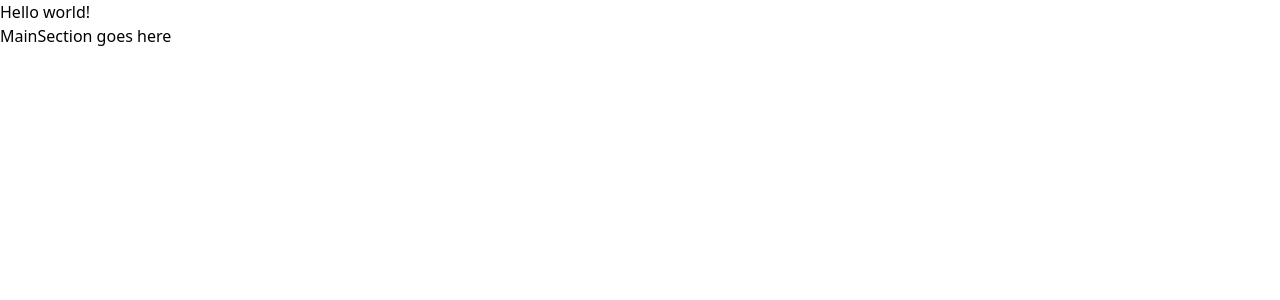
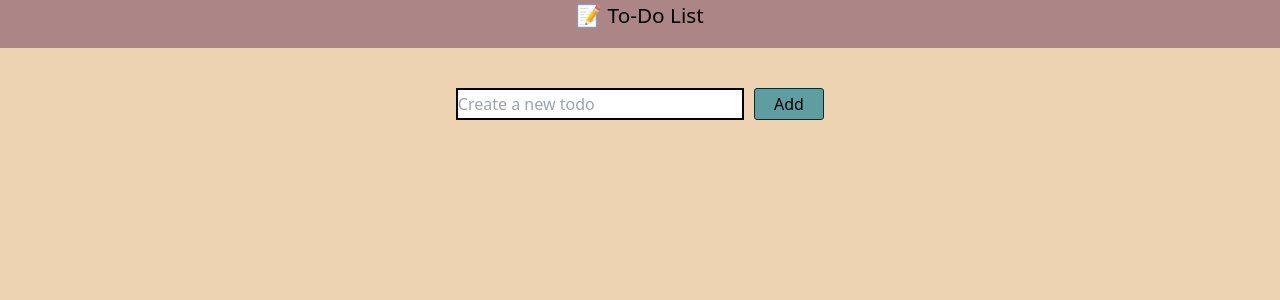
Before and after one commit to priyankapasrija/To-Do-List-React, a React (Vite) app: page / in a window 1280 px wide. Shown: the top 300 px of the page. Built offline with nearby package versions, Linux system fonts and the light colour scheme.

Commit message:
added input and add button

```diff
--- a/src/App.jsx
+++ b/src/App.jsx
@@ -1,10 +1,11 @@
-import MainSection from "./components/MainSection.jsx"
+import MainSection from "./components/MainSection.jsx";
+import Header from "./components/header.jsx";
 
 function App() {
   return (
     <>
-      <div>Hello world!</div>
-{/*       <Header /> */}
+      <Header />
+      {/* <MainSection /> */}
       <MainSection />
     </>
   );
--- /dev/null
+++ b/src/components/Header.jsx
@@ -0,0 +1,18 @@
+function Header() {
+  return (
+    <>
+      <h1
+        style={{
+          backgroundColor: "#AC8686",
+          height: "3rem",
+          textAlign: "center",
+          fontSize: "1.3rem",
+        }}
+      >
+        📝 To-Do List
+      </h1>
+    </>
+  );
+}
+
+export default Header;
--- a/src/components/MainSection.jsx
+++ b/src/components/MainSection.jsx
@@ -1,9 +1,86 @@
+import { useState, useEffect } from "react";
+import "./mainSection.css";
+// import Form from " ./Form.jsx";
+
 function MainSection() {
-    return (
-      <>
-        <div>MainSection goes here</div>
-      </>
-    );
+  const [todos, setTodos] = useState(() => {
+    const savedItem = localStorage.getItem("todos");
+    if (savedItem) {
+      return JSON.parse(savedItem);
+    } else {
+      return [];
+    }
+  });
+  const [todo, setTodo] = useState("");
+
+  useEffect(() => {
+    localStorage.setItem("todos", JSON.stringify(todos));
+  }, [todos]);
+
+  function handleInputChange(event) {
+    setTodo(event.target.value);
+  }
+
+  function handleFormSubmit(event) {
+    event.preventDefault();
+    if (todo === "") {
+      alert("Please add your todo");
+    }
+
+    if (todo !== "") {
+      // set the new todos state (the array)
+      setTodos([
+        // copy the current values in state
+        ...todos,
+        {
+          // setting a basic id to identify the object
+          // id: todos.length + 1,
+          id: new Date(),
+          // set a text property to the value of the todo state and
+          // trim the whitespace from the input
+          text: todo.trim(),
+        },
+      ]);
+    }
+
+    // clear out the input box
+    setTodo("");
+  }
+
+  function handleDeleteClick(id) {
+    const removeItem = todos.filter((todo) => {
+      return todo.id !== id;
+    });
+    setTodos(removeItem);
+  }
+  return (
+    <>
+      <form onSubmit={handleFormSubmit}>
+        <input
+          name="todo"
+          type="text"
+          placeholder="Create a new todo"
+          className="border-black border-2 w-72"
+          value={todo}
+          onChange={handleInputChange}
+          maxLength={40}
+        ></input>
+        <button type="submit" onClick={handleFormSubmit} className="ml-2.5">
+          Add
+        </button>
+      </form>
+      <ul>
+        {todos.map((todo) => (
+          <li key={todo.id}>
+            {todo.text}
+            <button id="delete-btn" onClick={() => handleDeleteClick(todo.id)}>
+              Delete
+            </button>
+          </li>
+        ))}
+      </ul>
+    </>
+  );
 }
 
 export default MainSection;
--- /dev/null
+++ b/src/components/mainSection.css
@@ -0,0 +1,47 @@
+/* form {
+    margin-auto
+} */
+
+body {
+  background-color: rgb(237, 211, 177);
+}
+
+form {
+  display: flex;
+  justify-content: center;
+  margin-top: 2.5rem;
+  margin-bottom: 2rem;
+}
+
+button[type="submit"] {
+  padding: 0.2rem 1.2rem;
+  border-radius: 3px;
+  border: 1px solid rgb(2, 48, 50);
+  background-color: cadetblue;
+}
+
+ul {
+  display: flex;
+  justify-content: center;
+  overflow: hidden;
+  flex-direction: column;
+  align-items: center;
+  gap: 1rem;
+}
+
+li {
+  border: 1px solid rgb(71, 15, 15);
+  border-radius: 3px;
+  background-color: rgb(237, 237, 237);
+  padding: 0.2rem 1rem;
+  width: 27rem;
+  display: flex;
+  justify-content: space-between;
+}
+
+#delete-btn {
+  padding: 0 0.5rem;
+  background-color: rgb(247, 206, 247);
+  border-radius: 3px;
+  border: 1px solid black;
+}
```
Also changed, not shown: package.json (+13 -1 lines), 1 other file (tests, documents, lock files or other folders).
